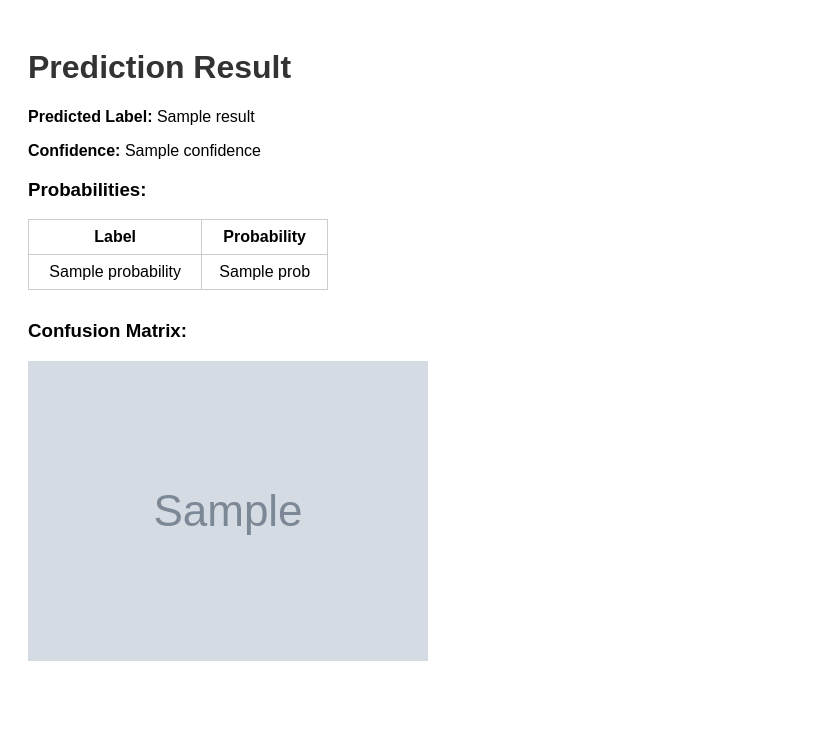
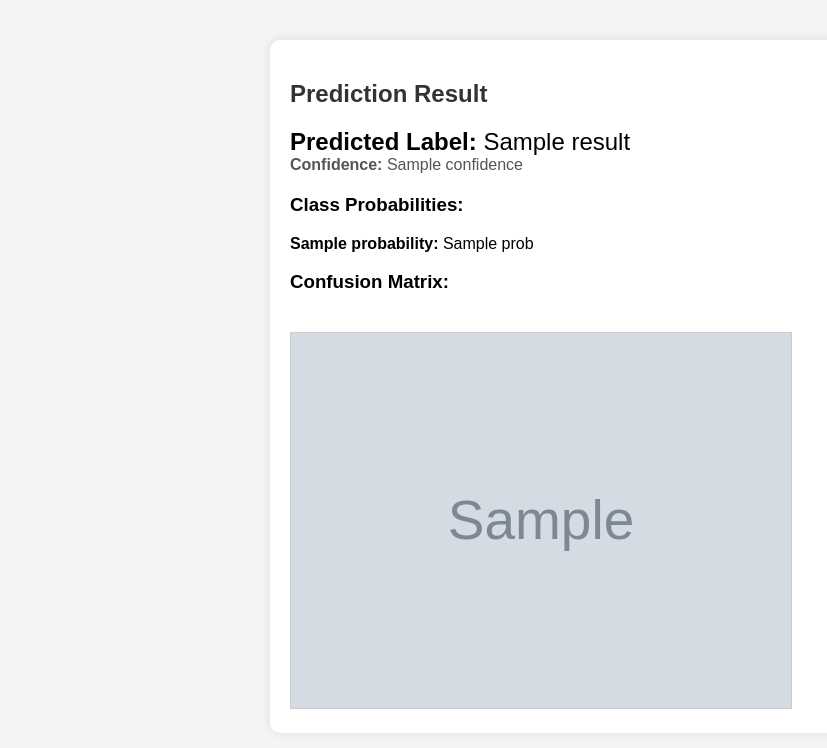
Before and after one commit to godstone2003/savita-ids, a Flask app: template templates/result.html in a window 1280 px wide. Shown: the top 748 px of the page, without its empty margins (0-827 px from the left). Run offline with Flask 3, Linux system fonts and the light colour scheme; the template is opened without the code that fills it: most values are stand-ins (such as "Sample title", 1, 10 or a date in 2020); grey boxes marked "Sample" are stand-in pictures; parts of the project's set-up code (start-up, migrations or seed data) failed here and were passed over.

Commit message:
Update result.html

```diff
--- a/templates/result.html
+++ b/templates/result.html
@@ -4,38 +4,33 @@
     <meta charset="UTF-8">
     <title>Prediction Result</title>
     <style>
-        body { font-family: Arial, sans-serif; padding: 20px; }
-        h1 { color: #333; }
-        .result { margin-top: 20px; }
-        .confusion-matrix { margin-top: 30px; }
-        .probs { margin-top: 10px; }
-        .probs table { border-collapse: collapse; width: 300px; }
-        .probs th, .probs td { border: 1px solid #ccc; padding: 8px; text-align: center; }
+        body { font-family: Arial, sans-serif; margin: 40px; background-color: #f4f4f4; }
+        .container { background: white; padding: 20px; border-radius: 10px; max-width: 700px; margin: auto; box-shadow: 0 0 10px rgba(0,0,0,0.1); }
+        h2 { color: #333; }
+        .label { font-size: 1.5em; margin-top: 10px; }
+        .confidence { color: #555; margin-bottom: 20px; }
+        .probabilities ul { list-style-type: none; padding: 0; }
+        .probabilities li { margin-bottom: 5px; }
+        .confusion-matrix img { width: 100%; max-width: 500px; margin-top: 20px; border: 1px solid #ccc; }
     </style>
 </head>
 <body>
-
-    <h1>Prediction Result</h1>
-
-    <div class="result">
-        <p><strong>Predicted Label:</strong> {{ result.label }}</p>
-        <p><strong>Confidence:</strong> {{ result.confidence }}</p>
-
-        <div class="probs">
-            <h3>Probabilities:</h3>
-            <table>
-                <tr><th>Label</th><th>Probability</th></tr>
+    <div class="container">
+        <h2>Prediction Result</h2>
+        <div class="label"><strong>Predicted Label:</strong> {{ result.label }}</div>
+        <div class="confidence"><strong>Confidence:</strong> {{ result.confidence }}</div>
+        <div class="probabilities">
+            <h3>Class Probabilities:</h3>
+            <ul>
                 {% for label, prob in result.probabilities.items() %}
-                <tr><td>{{ label }}</td><td>{{ prob }}</td></tr>
+                    <li><strong>{{ label }}:</strong> {{ prob }}</li>
                 {% endfor %}
-            </table>
+            </ul>
         </div>
-
         <div class="confusion-matrix">
             <h3>Confusion Matrix:</h3>
-            <img src="{{ url_for('static', filename=result.cm_image) }}" alt="Confusion Matrix">
+            <img src="{{ url_for('static_files', filename=result.cm_image) }}" alt="Confusion Matrix">
         </div>
     </div>
-
 </body>
 </html>
```
